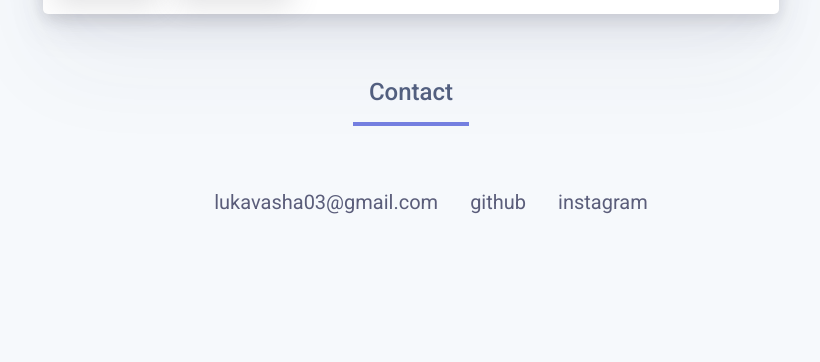
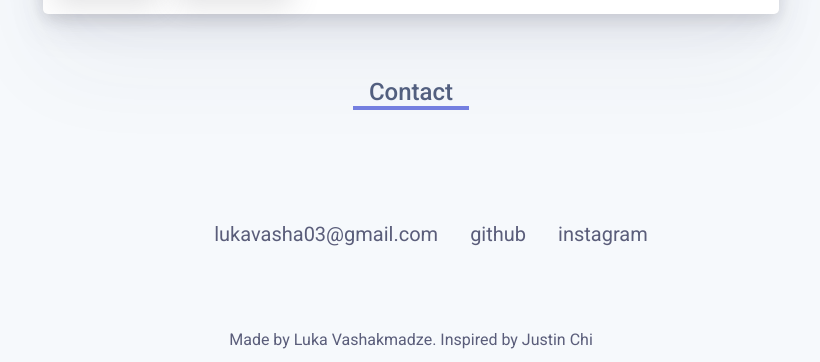
Before and after one commit to Vashakmadze/portfolio, a React (Create React App) app: page / in a window 1280 px wide. Shown: the part 2656-3018 px from the top of the page, without its empty margins (229-1049 px from the left). Before the commit the page ends 2906 px from the top, so only its background shows below. Built offline with nearby package versions, Linux system fonts and the light colour scheme.

Commit message:
added footer

```diff
--- a/src/components/Contact/Contact.css
+++ b/src/components/Contact/Contact.css
@@ -7,6 +7,7 @@
     font-size: 1.5rem;
     border-bottom: 4px solid #747fe0;
     padding: 1rem;
+    padding-bottom: 0;
 }
 
 .Contact a {
@@ -41,3 +42,11 @@ li {
     display: inline-block;
     font-size: 1.25rem;
 }
+
+.Contact ul {
+    margin: 4rem 0;
+}
+
+.Contact p {
+    font-size: 1rem;
+}
--- a/src/components/Contact/Contact.js
+++ b/src/components/Contact/Contact.js
@@ -10,6 +10,7 @@ const Contact = () => (
       <li><a href='https://github.com/Vashakmadze' target="blank">github</a></li>
       <li><a href='https://www.instagram.com/lukavasha/' target="blank">instagram</a></li>
     </ul>
+    <p>Made by Luka Vashakmadze. Inspired by Justin Chi</p>
   </div>
 );
 
```
